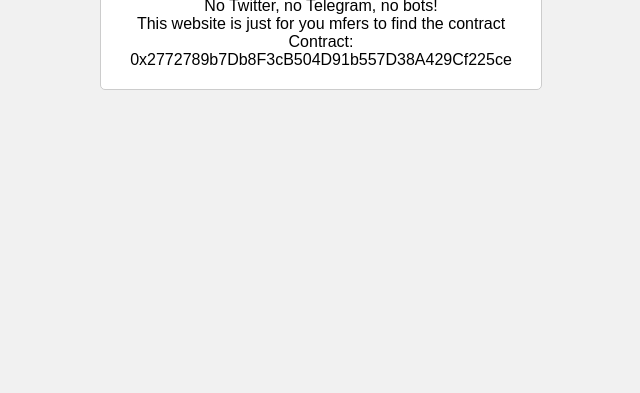
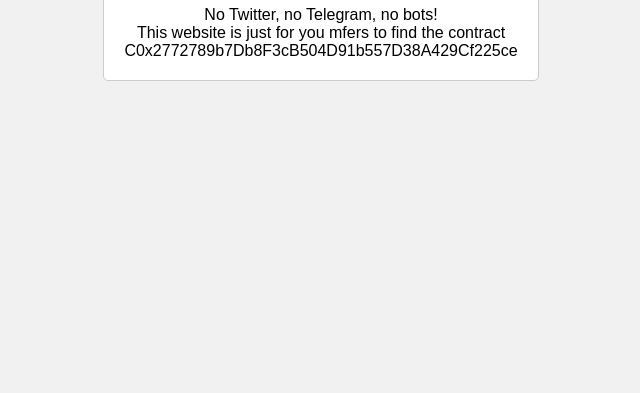
Before and after one commit to midnightmadwalk/Pulsesionnaire, a plain HTML site: page index.html in a window 1280 px wide. Shown: the part 407-800 px from the top of the page, without its empty margins (319-959 px from the left). Drawn offline with Linux system fonts and the light colour scheme.

Commit message:
Update index.html

```diff
--- a/index.html
+++ b/index.html
@@ -35,7 +35,7 @@
     <h1>Pulsesionnaire</h1>
     <p>No Twitter, no Telegram, no bots!</p>
     <p>This website is just for you mfers to find the contract</p>
-    <p>Contract: 0x2772789b7Db8F3cB504D91b557D38A429Cf225ce</p>
+    <p>C0x2772789b7Db8F3cB504D91b557D38A429Cf225ce</p>
   </div>
 </body>
 </html>
```
